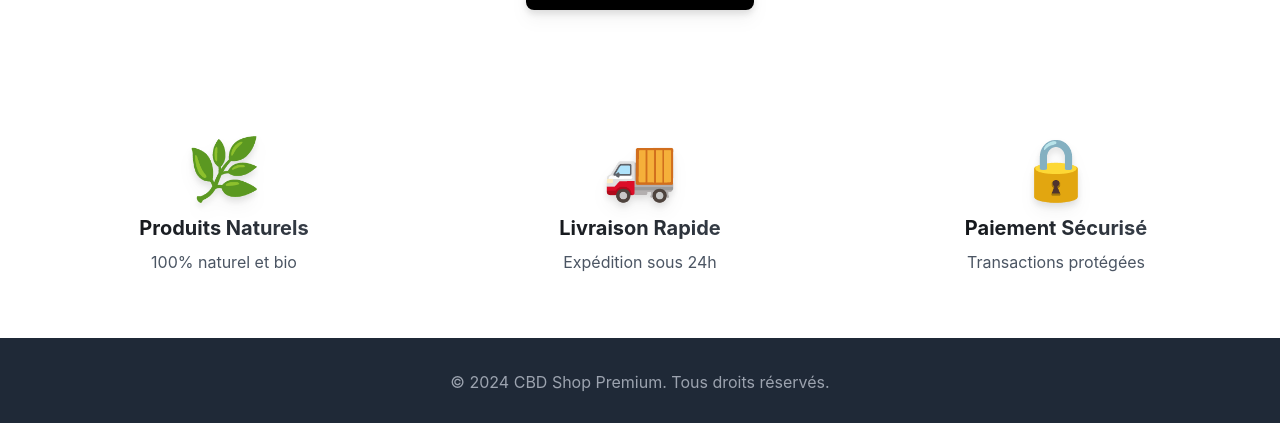
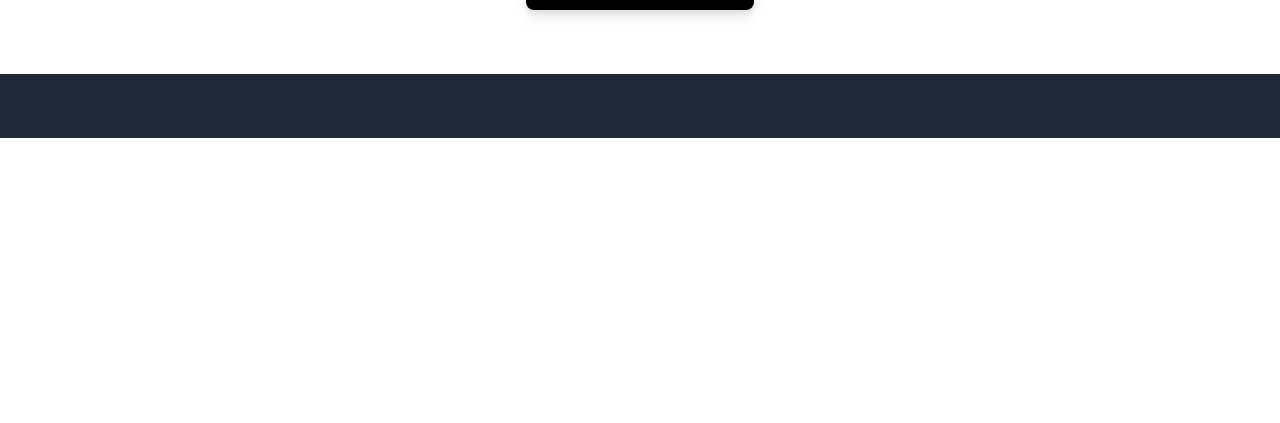
Before and after one commit to juniorrrrr345/HshBurger, a Next.js app: page / in a window 1280 px wide. Shown: the part 2085-2508 px from the top of the page. After the commit the page ends 2223 px from the top, so only its background shows below. Built offline with nearby package versions, Linux system fonts and the light colour scheme.

Commit message:
Remove features section and copyright notice from multiple pages
Co-authored-by: sousgrosj1 <sousgrosj1@gmail.com>

```diff
--- a/app/page.tsx
+++ b/app/page.tsx
@@ -210,39 +210,9 @@ export default function HomePage() {
         </div>
       </section>
 
-      {/* Features */}
-      <section className="bg-white py-16">
-        <div className="max-w-7xl mx-auto px-4 sm:px-6 lg:px-8">
-          <div className="grid grid-cols-1 md:grid-cols-3 gap-8">
-            <div className="text-center group">
-              <div className="text-6xl mb-4 filter drop-shadow-lg group-hover:scale-110 transition-transform duration-300">🌿</div>
-              <h3 className="text-xl font-bold mb-2 bg-gradient-to-r from-black to-gray-600 bg-clip-text text-transparent">
-                Produits Naturels
-              </h3>
-              <p className="text-gray-600">100% naturel et bio</p>
-            </div>
-            <div className="text-center group">
-              <div className="text-6xl mb-4 filter drop-shadow-lg group-hover:scale-110 transition-transform duration-300">🚚</div>
-              <h3 className="text-xl font-bold mb-2 bg-gradient-to-r from-black to-gray-600 bg-clip-text text-transparent">
-                Livraison Rapide
-              </h3>
-              <p className="text-gray-600">Expédition sous 24h</p>
-            </div>
-            <div className="text-center group">
-              <div className="text-6xl mb-4 filter drop-shadow-lg group-hover:scale-110 transition-transform duration-300">🔒</div>
-              <h3 className="text-xl font-bold mb-2 bg-gradient-to-r from-black to-gray-600 bg-clip-text text-transparent">
-                Paiement Sécurisé
-              </h3>
-              <p className="text-gray-600">Transactions protégées</p>
-            </div>
-          </div>
-        </div>
-      </section>
-
       {/* Footer */}
       <footer className="bg-gray-800 text-white py-8">
         <div className="max-w-7xl mx-auto px-4 sm:px-6 lg:px-8 text-center">
-          <p className="text-gray-400">&copy; 2024 {config.shopInfo.name}. Tous droits réservés.</p>
         </div>
       </footer>
     </div>
--- a/app/produit/[id]/page.tsx
+++ b/app/produit/[id]/page.tsx
@@ -160,27 +160,6 @@ export default function ProductPage({ params }: { params: { id: string } }) {
             </div>
 
             {/* Product Features */}
-            <div className="mt-8 pt-8 border-t border-gray-200">
-              <h3 className="text-lg font-semibold mb-4 text-gray-900">Caractéristiques :</h3>
-              <ul className="space-y-2 text-gray-600">
-                <li className="flex items-center">
-                  <span className="text-green-500 mr-2">✓</span>
-                  Produit 100% naturel
-                </li>
-                <li className="flex items-center">
-                  <span className="text-green-500 mr-2">✓</span>
-                  Contrôlé et certifié
-                </li>
-                <li className="flex items-center">
-                  <span className="text-green-500 mr-2">✓</span>
-                  Livraison rapide et discrète
-                </li>
-                <li className="flex items-center">
-                  <span className="text-green-500 mr-2">✓</span>
-                  Paiement sécurisé
-                </li>
-              </ul>
-            </div>
           </div>
         </div>
 
@@ -230,7 +209,6 @@ export default function ProductPage({ params }: { params: { id: string } }) {
       {/* Footer */}
       <footer className="bg-gray-800 text-white py-8">
         <div className="max-w-7xl mx-auto px-4 sm:px-6 lg:px-8 text-center">
-          <p className="text-gray-400">&copy; 2024 {config.shopInfo.name}. Tous droits réservés.</p>
         </div>
       </footer>
     </div>
--- a/app/produits/page.tsx
+++ b/app/produits/page.tsx
@@ -226,7 +226,6 @@ export default function ProduitsPage() {
       {/* Footer */}
       <footer className="bg-gray-800 text-white py-8">
         <div className="max-w-7xl mx-auto px-4 sm:px-6 lg:px-8 text-center">
-          <p className="text-gray-400">&copy; 2024 {config.shopInfo.name}. Tous droits réservés.</p>
         </div>
       </footer>
     </div>
```
